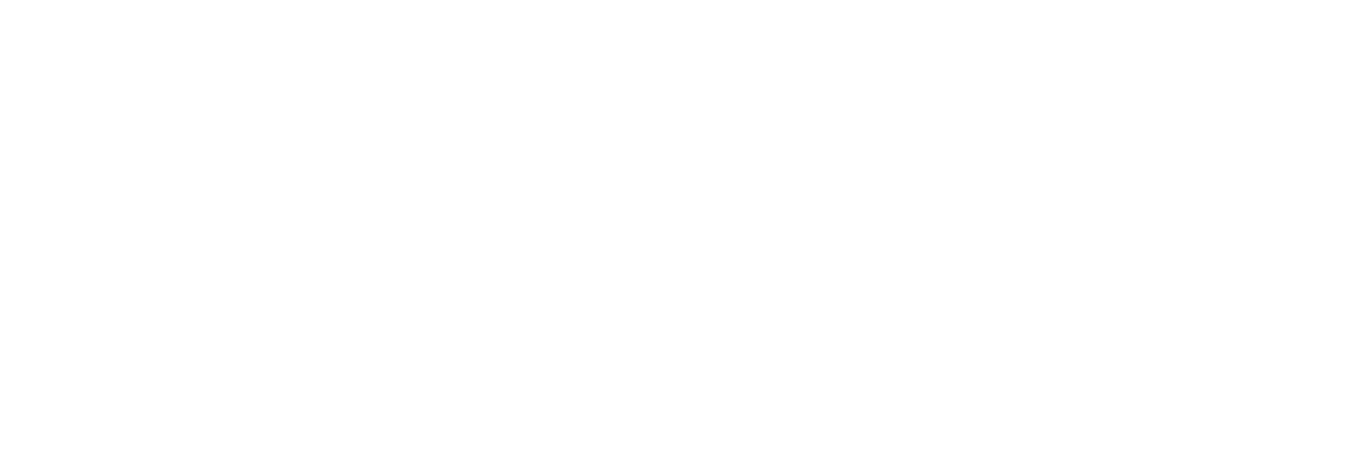
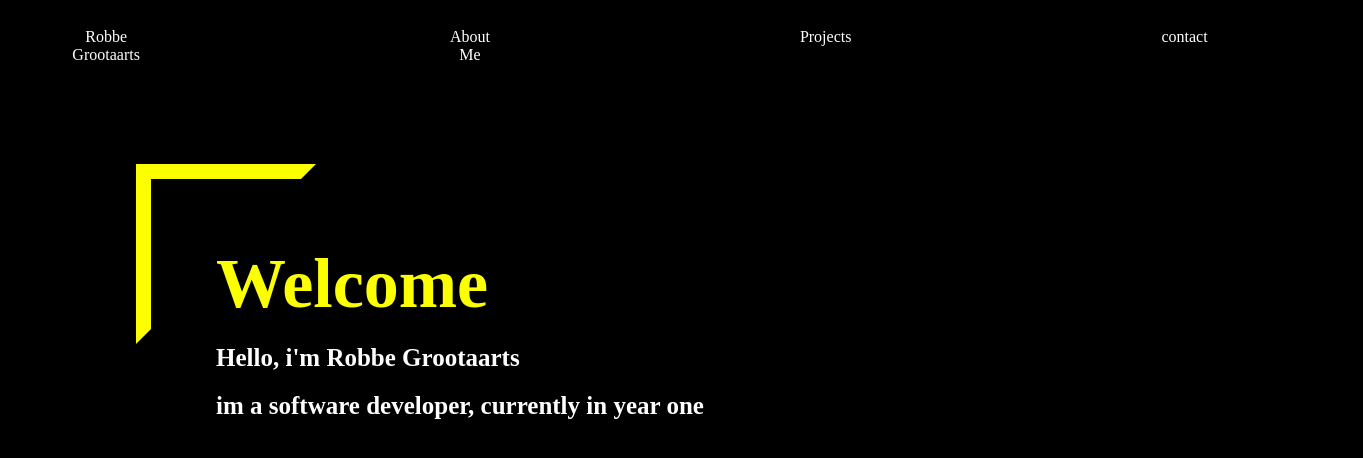
Before and after one commit to S1LENCE505/portfolio, a plain HTML site: page index.html in a window 1280 px wide. Shown: the whole page, 1363 px wide, since content can reach past the window. Drawn offline with Linux system fonts and the light colour scheme.

Commit message:
test lijn

```diff
--- a/index.html
+++ b/index.html
@@ -1,11 +1,36 @@
 <!DOCTYPE html>
 <html lang="en">
+
 <head>
+    <link rel="stylesheet" href="main_body.css">
     <meta charset="UTF-8">
     <meta name="viewport" content="width=device-width, initial-scale=1.0">
     <title>Document</title>
 </head>
+
 <body>
+    <div class="navbar">
+        <ul>
+            <li><a href="index.html">Robbe Grootaarts</a></li>
+            <li><a href="overmij.html">About Me</a></li>
+            <li><a href="projecten.html">Projects</a></li>
+                        <li><a href="projecten.html">contact</a></li>
+
+        </ul>
+    </div>
+
+    <div class="main_body">
+        <div class="lijn1"></div>
+        <div class="textPart">
+        <h1>Welcome</h1>
+        <h2>Hello, i'm Robbe Grootaarts</h2>
+        <h2>im a software developer, currently in year one</h2>
+        </div>
+    </div>
 
 </body>
+
+
+
+
 </html>
--- /dev/null
+++ b/main_body.css
@@ -0,0 +1,97 @@
+body {
+  background-color: black;
+}
+
+h1 {
+  color: rgb(251, 255, 0);
+  font-size: 70px;
+  margin: 0px;
+
+}
+
+h2 {
+  color: rgb(255, 255, 255);
+  font-size: 25px;
+  margin: 0px;
+  padding-top: 20px;
+}
+
+h3 {
+  color: rgb(255, 255, 255);
+  font-size: 25px;
+
+}
+
+
+p {
+  color: white;
+  font-size: 20px;
+  display: flex;
+  justify-content: start;
+
+}
+
+.main_body {
+  color: white;
+  margin-left: 10vw;
+  margin-top: 10vh;
+  width: 50vw;
+  position: relative;
+  z-index: 1;
+  display: grid;
+  grid-template-columns: 1fr;
+  grid-template-rows: 1fr;
+
+}
+
+.lijn1 {
+  border-bottom: 2px solid rgb(251, 255, 0);
+  width: 150px;
+  height: 150px;
+  position: relative;
+  margin-bottom: 20px;
+  border-left: 15px solid rgb(251, 255, 0);
+  border-top: 15px solid rgb(251, 255, 0);
+  border-bottom: 15px solid transparent;
+  border-right: 15px solid transparent;
+  z-index: 0;
+  grid-area: 1 / 1 / 2 / 2;}
+
+.textPart {
+  grid-area: 1 / 1 / 2 / 2;
+  padding-left: 10vh;
+  padding-top: 10vh;
+}
+
+
+
+.navbar {
+  position: sticky;
+  top: 0;
+  width: 100%;
+  z-index: 1000;
+  background-color: #000000;
+  box-shadow: 0 2px 5px rgba(0, 0, 0, 0.2);
+}
+
+.navbar ul {
+  list-style: none;
+  margin: 0;
+  padding: 0;
+  display: flex;
+  justify-content: center;
+}
+
+.navbar ul li a {
+  display: block;
+  color: white;
+  text-align: center;
+  padding: 20px 155px;
+  text-decoration: none;
+  transition: background 0.3s;
+}
+
+.navbar ul li a:hover {
+  text-decoration-line: underline;
+  text-decoration-color: rgb(244, 252, 0);
+}
```
